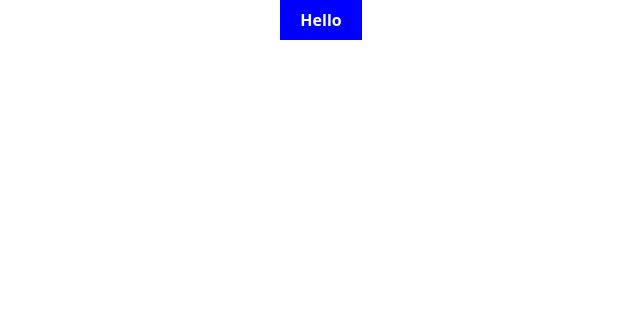
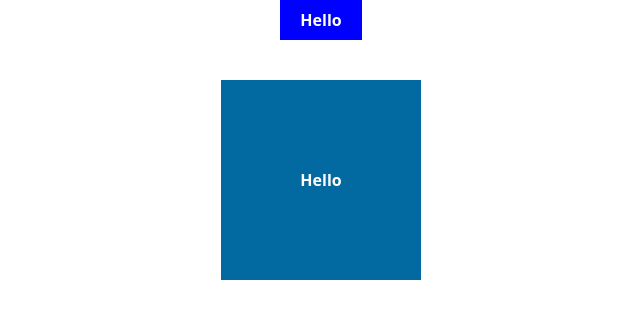
Before and after one commit to itsxav/belajar-tailwind, a website: page index.html in a window 1280 px wide. Both pictures are taken after a click on the button "Hello". Shown: the whole page, without its empty margins (319-959 px from the left). Drawn offline with Linux system fonts and the light colour scheme.

Commit message:
third commit

```diff
--- a/index.html
+++ b/index.html
@@ -22,8 +22,8 @@
     <div class="flex justify-center items-center w-full h-full">
          <button id="hello" class="bg-[blue] px-5 py-2 text-white font-semibold">Hello</button>
     </div>
-    <div class="hidden items-center justify-center w-[200px] h-[200px] mx-auto mt-10 bg-sky-700">
-        <h1 id="helloActive" class="text-white font-bold">Hello</h1>
+    <div id="helloActive" class="hidden items-center justify-center w-[200px] h-[200px] mx-auto mt-10 bg-sky-700">
+        <h1 class="text-white font-bold">Hello</h1>
     </div>
 
     <script src="./dist/js/index.js"></script>
```
